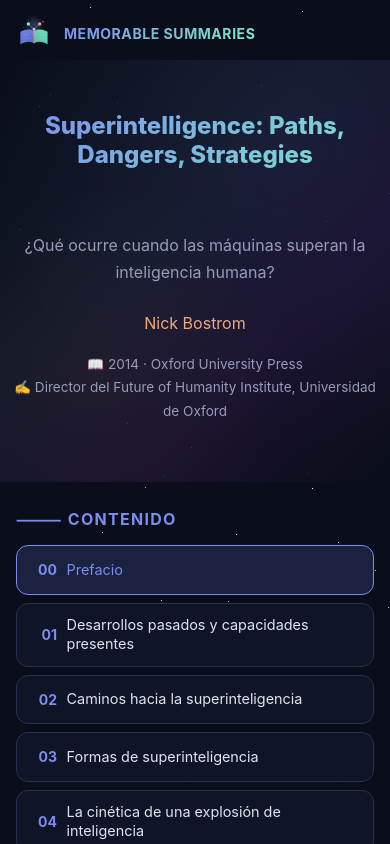
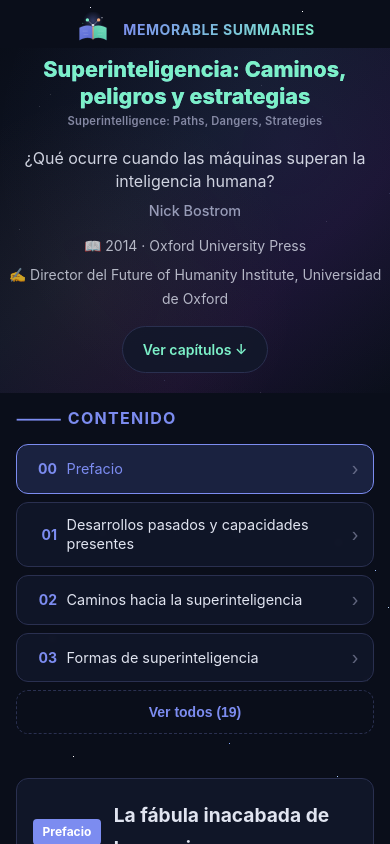
Before and after one commit to LucasJappert/memorable-summaries, a Vue app: page / in a window 390 px wide. Shown: the top 844 px of the page. Built offline with nearby package versions, Linux system fonts and the light colour scheme.

Commit message:
Afinar UX mobile del hero y la tabla de contenidos.
Hero compacto con titleEs primero, jerarquía tipográfica corregida, CTA al TOC, capítulos colapsables, progreso de lectura y header centrado con safe-area.

Co-authored-by: Cursor <cursoragent@cursor.com>

```diff
--- a/src/assets/styles.css
+++ b/src/assets/styles.css
@@ -448,11 +448,11 @@
 
   /* Reading progress */
   .reading-progress {
-    display: none;
+    display: block;
     position: fixed;
     top: 0;
     left: 0;
-    height: 3px;
+    height: 2px;
     background: linear-gradient(90deg, var(--accent), var(--accent3));
     z-index: 100;
     transition: width 0.12s linear;
@@ -463,11 +463,14 @@
   .site-header {
     position: relative;
     z-index: 10;
-    padding: 1rem 1rem 0;
+    padding: max(0.75rem, env(safe-area-inset-top)) 1rem 0;
+    text-align: center;
   }
   .site-header__inner {
     max-width: 800px;
     margin: 0 auto;
+    display: flex;
+    justify-content: center;
   }
   .site-header__brand {
     display: inline-flex;
@@ -506,13 +509,13 @@
 
   /* Hero */
   .hero {
-    min-height: 55vh;
+    min-height: unset;
     display: flex;
     flex-direction: column;
     align-items: center;
-    justify-content: center;
+    justify-content: flex-start;
     text-align: center;
-    padding: 1.5rem 1rem 2rem;
+    padding: 0.5rem 0 1.25rem;
     background: linear-gradient(135deg, rgba(10,14,26,0.85) 0%, rgba(18,24,43,0.85) 40%, rgba(26,16,48,0.85) 70%, rgba(10,14,26,0.85) 100%);
   }
   .hero::before {
@@ -549,36 +552,78 @@
     line-height: 1.2;
   }
   .hero__title-main { display: block; }
+  .hero__title-main--original {
+    font-size: 0.78em;
+    font-weight: 600;
+    opacity: 0.85;
+    margin-top: 0.3rem;
+  }
   .hero__title-es {
     display: block;
-    font-size: 0.72em;
-    font-weight: 700;
-    margin-top: 0.35rem;
-    opacity: 0.92;
+    font-size: 1em;
+    font-weight: 800;
+    margin-top: 0;
     line-height: 1.25;
   }
   .hero .subtitle {
-    font-size: clamp(1rem, 2.5vw, 1.3rem);
-    color: var(--text2);
+    font-size: clamp(1rem, 2.5vw, 1.2rem);
+    color: var(--text);
+    opacity: 0.92;
     max-width: 600px;
-    margin: 0.5rem auto 1.5rem;
+    margin: 0.65rem auto 0.4rem;
     position: relative;
     z-index: 1;
+    line-height: 1.45;
   }
   .hero .author {
-    font-size: 1rem;
-    color: var(--accent2);
+    font-size: 0.9rem;
+    color: var(--text2);
+    font-weight: 500;
     position: relative;
     z-index: 1;
   }
   .hero .meta {
-    font-size: 0.85rem;
-    color: var(--text2);
-    margin-top: 1rem;
+    font-size: 0.875rem;
+    color: var(--text);
+    opacity: 0.78;
+    margin-top: 0.65rem;
     position: relative;
     z-index: 1;
+    display: flex;
+    flex-direction: column;
+    gap: 0.3rem;
+    align-items: center;
   }
-  .hero .meta span { display: inline-block; margin: 0 0.5rem; }
+  .hero .meta span { display: block; margin: 0; }
+  .hero__cta {
+    display: inline-flex;
+    align-items: center;
+    justify-content: center;
+    min-height: 44px;
+    margin-top: 1rem;
+    padding: 0.65rem 1.25rem;
+    border: 1px solid var(--border);
+    border-radius: 999px;
+    background: rgba(18, 24, 43, 0.9);
+    color: var(--accent3);
+    font-size: 0.875rem;
+    font-weight: 600;
+    text-decoration: none;
+    position: relative;
+    z-index: 1;
+    transition: border-color 0.2s, background 0.2s;
+    -webkit-tap-highlight-color: transparent;
+  }
+  .hero__cta:active {
+    border-color: var(--accent);
+    background: var(--surface2);
+  }
+  @media (hover: hover) {
+    .hero__cta:hover {
+      border-color: var(--accent);
+      background: var(--surface2);
+    }
+  }
 
   /* Container */
   .container {
@@ -589,7 +634,7 @@
 
   /* TOC */
   .page-layout__sidebar .toc {
-    margin: 1.5rem 0 2rem;
+    margin: 0.75rem 0 1.25rem;
     padding: 0;
     max-width: none;
   }
@@ -624,8 +669,48 @@
     transition: background 0.2s, border-color 0.2s, color 0.2s;
     -webkit-tap-highlight-color: transparent;
   }
+  .toc-item--collapsed {
+    display: none;
+  }
   .toc-label {
-    line-height: 1.3;
+    flex: 1;
+    line-height: 1.35;
+    text-align: left;
+  }
+  .toc-chevron {
+    flex-shrink: 0;
+    color: var(--text2);
+    font-size: 1.1rem;
+    line-height: 1;
+    opacity: 0.6;
+  }
+  .toc-expand {
+    display: flex;
+    align-items: center;
+    justify-content: center;
+    width: 100%;
+    min-height: 44px;
+    margin-top: 0.5rem;
+    padding: 0.65rem 1rem;
+    border: 1px dashed var(--border);
+    border-radius: var(--radius);
+    background: transparent;
+    color: var(--accent);
+    font-size: 0.875rem;
+    font-weight: 600;
+    cursor: pointer;
+    transition: border-color 0.2s, background 0.2s;
+    -webkit-tap-highlight-color: transparent;
+  }
+  .toc-expand:active {
+    background: rgba(18, 24, 43, 0.6);
+    border-color: var(--accent);
+  }
+  @media (hover: hover) {
+    .toc-expand:hover {
+      background: rgba(18, 24, 43, 0.6);
+      border-color: var(--accent);
+    }
   }
   @media (hover: hover) {
     .toc-item:hover {
@@ -917,13 +1002,15 @@
   /* Desktop */
   @media (min-width: 768px) {
     .reading-progress {
-      display: block;
+      height: 3px;
     }
 
     .site-header {
       position: sticky;
       top: 0;
       padding: 0;
+      padding-top: env(safe-area-inset-top);
+      text-align: left;
       background: rgba(10, 14, 26, 0.88);
       backdrop-filter: blur(16px);
       -webkit-backdrop-filter: blur(16px);
@@ -932,6 +1019,7 @@
     .site-header__inner {
       max-width: none;
       padding: 0.75rem 2rem;
+      justify-content: flex-start;
     }
     .site-header__title {
       font-size: 0.95rem;
@@ -940,6 +1028,61 @@
     .hero {
       min-height: 65vh;
       padding: 2rem 1.5rem;
+      justify-content: center;
+    }
+
+    .hero__title {
+      display: flex;
+      flex-direction: column;
+    }
+
+    .hero__title-main {
+      order: 1;
+      font-size: clamp(2rem, 6vw, 3.5rem);
+    }
+
+    .hero__title-main--original {
+      font-size: clamp(2rem, 6vw, 3.5rem);
+      opacity: 1;
+      margin-top: 0;
+    }
+
+    .hero__title-es {
+      order: 2;
+      font-size: 0.72em;
+      font-weight: 700;
+      margin-top: 0.35rem;
+      opacity: 0.92;
+    }
+
+    .hero .subtitle {
+      color: var(--text2);
+      opacity: 1;
+      margin: 0.5rem auto 1rem;
+    }
+
+    .hero .author {
+      font-size: 1rem;
+      color: var(--accent2);
+      font-weight: 400;
+    }
+
+    .hero .meta {
+      flex-direction: row;
+      flex-wrap: wrap;
+      justify-content: center;
+      gap: 0;
+    }
+
+    .hero .meta span {
+      display: inline-block;
+      margin: 0 0.5rem;
+      color: var(--text2);
+      opacity: 1;
+    }
+
+    .hero__cta {
+      display: none;
     }
 
     .section {
@@ -996,6 +1139,18 @@
       box-shadow: inset 3px 0 0 var(--accent);
     }
 
+    .toc-item--collapsed {
+      display: flex;
+    }
+
+    .toc-expand {
+      display: none;
+    }
+
+    .toc-chevron {
+      display: none;
+    }
+
     .concept-grid {
       grid-template-columns: repeat(3, 1fr);
     }
@@ -1028,6 +1183,28 @@
   }
 
   /* Mobile layout tweaks */
+  @media (max-width: 767px) {
+    .hero h1,
+    .hero__title {
+      font-size: clamp(1.35rem, 5.5vw, 1.75rem);
+    }
+
+    .hero__title-es,
+    .hero__title-main:not(.hero__title-main--original) {
+      background: none;
+      -webkit-text-fill-color: var(--accent3);
+      color: var(--accent3);
+    }
+
+    .hero__title-main--original {
+      background: none;
+      -webkit-text-fill-color: var(--text2);
+      color: var(--text2);
+      font-size: 0.7rem;
+      letter-spacing: 0.02em;
+    }
+  }
+
   @media (max-width: 600px) {
     .section {
       padding: 1.25rem 1rem;
@@ -1045,11 +1222,4 @@
     .toc-grid {
       grid-template-columns: 1fr;
     }
-    .hero {
-      min-height: 50vh;
-      padding: 1.25rem 0 1.75rem;
-    }
-    .hero__title-es {
-      font-size: 0.68em;
-    }
   }
--- a/src/components/HeroSection.vue
+++ b/src/components/HeroSection.vue
@@ -7,13 +7,19 @@ defineProps<{ meta: BookMeta }>()
 <template>
   <header class="hero">
     <h1 class="hero__title">
-      <span class="hero__title-main">{{ meta.title }}</span>
       <span v-if="meta.titleEs" class="hero__title-es">{{ meta.titleEs }}</span>
+      <span
+        class="hero__title-main"
+        :class="{ 'hero__title-main--original': !!meta.titleEs }"
+      >
+        {{ meta.title }}
+      </span>
     </h1>
     <p class="subtitle">{{ meta.subtitle }}</p>
     <p class="author">{{ meta.author }}</p>
     <p class="meta">
       <span v-for="item in meta.meta" :key="item">{{ item }}</span>
     </p>
+    <a href="#contenido" class="hero__cta">Ver capítulos ↓</a>
   </header>
 </template>
--- a/src/components/TableOfContents.vue
+++ b/src/components/TableOfContents.vue
@@ -1,28 +1,51 @@
 <script setup lang="ts">
-import { computed } from 'vue'
+import { computed, ref } from 'vue'
 import type { TocItem } from '../types/book'
 import { useActiveSection } from '../composables/useActiveSection'
 
 const props = defineProps<{ items: TocItem[] }>()
 
+const expanded = ref(false)
+const previewCount = 4
+
 const sectionIds = computed(() => props.items.map((item) => item.id))
 const { activeId } = useActiveSection(sectionIds)
+
+const hiddenCount = computed(() => Math.max(0, props.items.length - previewCount))
 </script>
 
 <template>
-  <nav class="toc" aria-label="Contenido">
+  <nav
+    id="contenido"
+    class="toc"
+    :class="{ 'toc--expanded': expanded }"
+    aria-label="Contenido"
+  >
     <h2 class="toc__heading">⸻ Contenido</h2>
     <div class="toc-grid">
       <a
-        v-for="item in items"
+        v-for="(item, index) in items"
         :key="item.id"
         :href="`#${item.id}`"
         class="toc-item"
-        :class="{ 'toc-item--active': activeId === item.id }"
+        :class="{
+          'toc-item--active': activeId === item.id,
+          'toc-item--collapsed': !expanded && index >= previewCount,
+        }"
       >
         <span class="toc-num">{{ item.num }}</span>
         <span class="toc-label">{{ item.label }}</span>
+        <span class="toc-chevron" aria-hidden="true">›</span>
       </a>
     </div>
+    <button
+      v-if="hiddenCount > 0"
+      type="button"
+      class="toc-expand"
+      :aria-expanded="expanded"
+      @click="expanded = !expanded"
+    >
+      {{ expanded ? 'Ver menos' : `Ver todos (${items.length})` }}
+    </button>
   </nav>
 </template>
```
